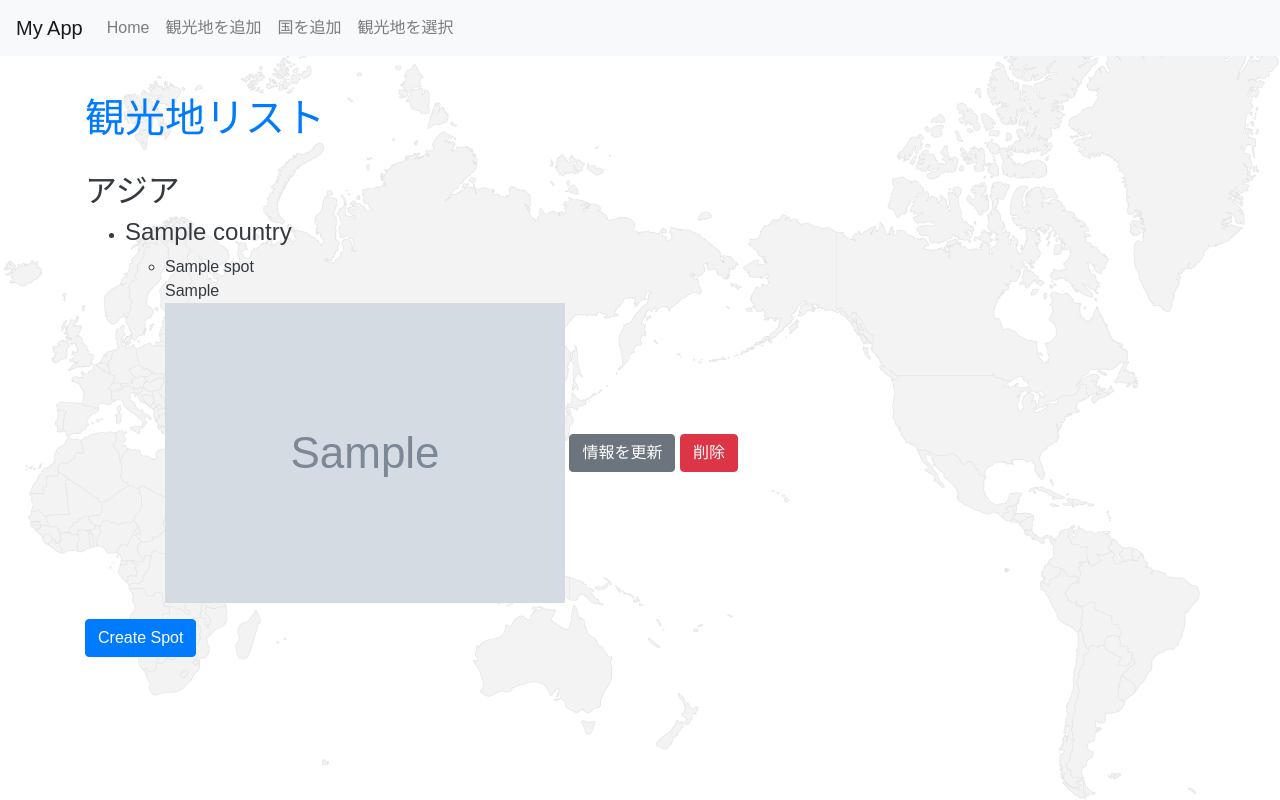
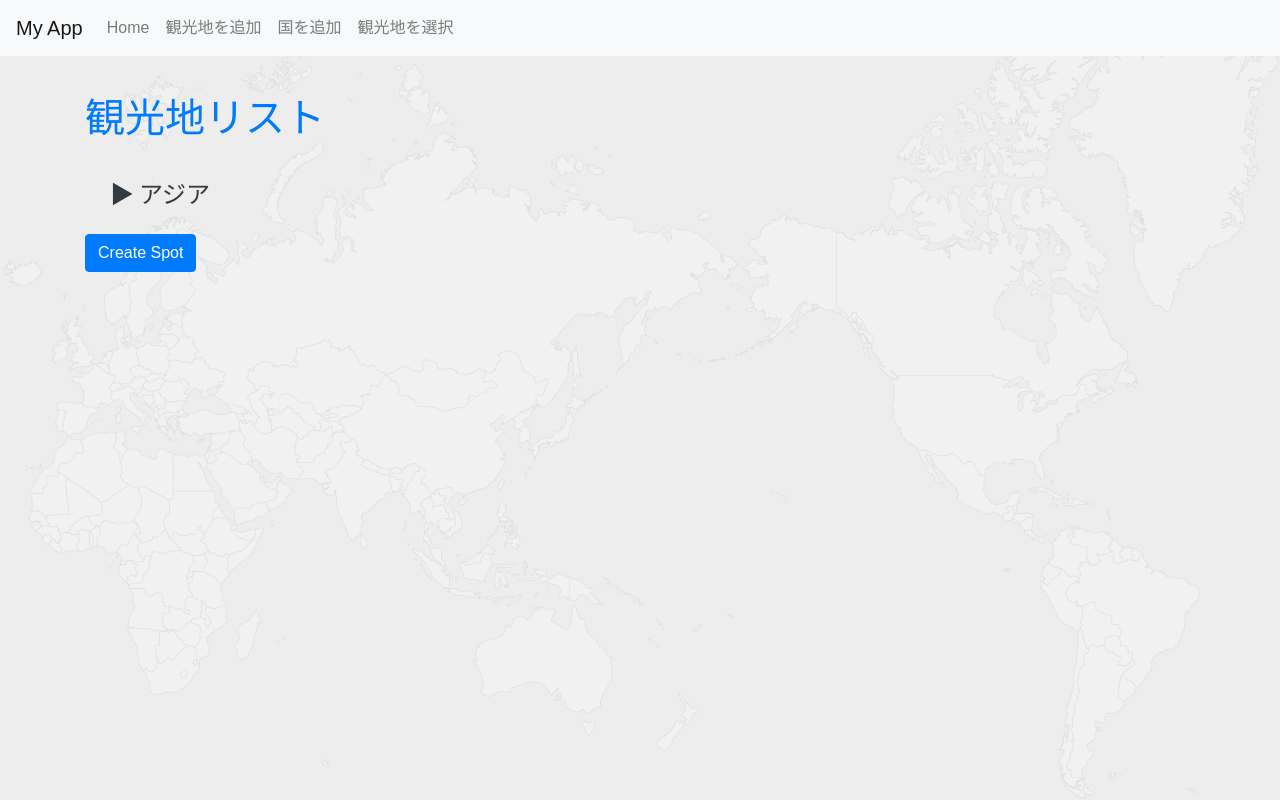
Before and after one commit to s-iyo/App, a Django app: page /myapp/spot/list/ in a window 1280 px wide. Run offline with Django 5.2, Linux system fonts and the light colour scheme; data comes from the database, SQL or seed files in the repository; tables that the repository leaves empty hold one stand-in row (values such as "Sample post"); grey boxes marked "Sample" are stand-in pictures; some libraries are stand-ins or nearby versions.

Commit message:
トグルの追加

```diff
--- a/django_basic/static/myapp/CSS/style.css
+++ b/django_basic/static/myapp/CSS/style.css
@@ -3,7 +3,7 @@ body {
     background-image: url("/static/myapp/images/background.png");
     background-repeat: no-repeat;
     background-size: contain;
-    background-color: rgba(255, 255, 255, 0.7);
+    background-color: rgba(232, 232, 232, 0.8);
     background-blend-mode: overlay;
     background-position: center;
     font-family: 'Arial', sans-serif;
@@ -22,16 +22,56 @@ h1 {
     color: #007bff;
     margin-bottom: 30px;
 }
-.btn-primary {
-    background-color: #007bff;
-    border-color: #007bff;
-}
-.btn-primary:hover {
-    background-color: #0056b3;
-    border-color: #0056b3;
-}
+
 label {
     font-weight: bold;
     margin-bottom: 5px;
     display: block;
 }
+
+.folder-structure {
+    list-style: none;
+    padding-left: 20px;
+}
+
+.folder-item {
+    margin-bottom: 5px;
+}
+
+.folder-toggle {
+    cursor: pointer;
+    display: block;
+    padding: 5px;
+}
+
+.folder-toggle:before {
+    content: "\25B6";
+    margin-right: 5px;
+}
+
+.folder-item.expanded > .folder-toggle:before {
+    content: "\25BC";
+}
+
+.folder-content {
+    display: none;
+    list-style: none;
+    padding-left: 20px;
+}
+
+.folder-item.expanded > .folder-content {
+    display: block;
+}
+
+/* リスト表示の文字サイズ */
+.area{
+    font-size: x-large;
+}
+
+.country{
+    font-size: large;
+}
+
+.info{
+    font-size: xx-small;
+}
--- /dev/null
+++ b/django_basic/static/myapp/js/script.js
@@ -0,0 +1,10 @@
+document.addEventListener('DOMContentLoaded', function() {
+    const folderToggles = document.querySelectorAll('.folder-toggle');
+
+    folderToggles.forEach(toggle => {
+        toggle.addEventListener('click', function() {
+            const folderItem = this.parentNode;
+            folderItem.classList.toggle('expanded');
+        });
+    });
+});
--- a/django_basic/templates/myapp/spot_list.html
+++ b/django_basic/templates/myapp/spot_list.html
@@ -1,19 +1,23 @@
 {% extends 'myapp/base.html' %}
+
+{% load static %}
 
 {% block title %}Spot List{% endblock %}
 
 {% block content %}
     <h1>観光地リスト</h1>
 
+    <ul class="folder-structure">
         {% for area_data in areas_data %}
-        <h2>{{ area_data.area.name }}</h2>
-        <ul>
+            <li class="folder-item area">
+                <span class="folder-toggle" id = "area">{{ area_data.area.name }}</span>
+                <ul class="folder-content">
                     {% for country_data in area_data.countries %}
-                <li>
-                    <h4>{{ country_data.country.name }}</h4>
-                    <ul>
+                        <li class="folder-item country">
+                            <span class="folder-toggle" id = "country">{{ country_data.country.name }}</span>
+                            <ul class="folder-content">
                                 {% for spot in country_data.spots %}
-                            <li>
+                                    <li class="spot" id = "info">
                                         <a>
                                             {{ spot.name }}<br>
                                             {{ spot.information }}<br>
@@ -29,7 +33,12 @@
                         </li>
                     {% endfor %}
                 </ul>
+            </li>
         {% endfor %}
+    </ul>
 
     <a href="{% url 'myapp:spot_create' %}" class="btn btn-primary">Create Spot</a>
+
+    <link rel="stylesheet" href="{% static 'myapp/styles.css' %}">
+    <script src="{% static 'myapp/js/script.js' %}"></script>
 {% endblock %}
```
Also changed, not shown: django_basic/myapp/views.py (+0 -7 lines). Lines whose indentation alone changed are shown as unchanged.
